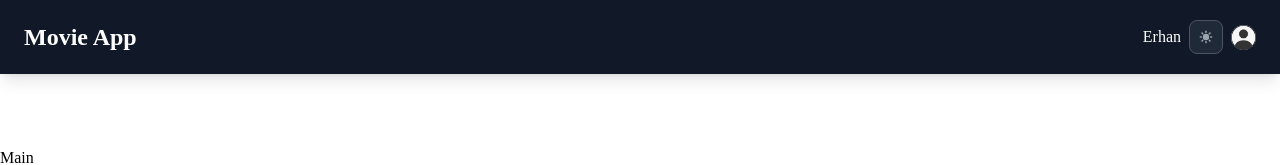
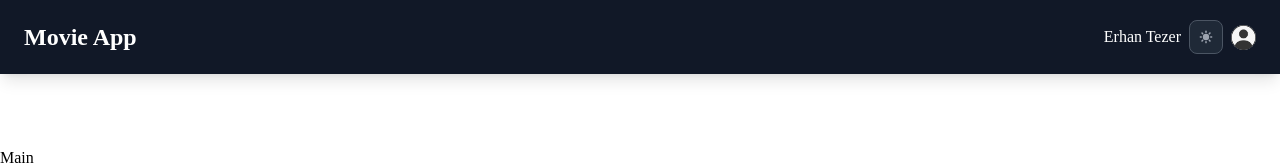
Before and after one commit to erhantezer/movie-app-firebase-tailwind-context, a React (Create React App) app: page / in a window 1280 px wide. Shown: the top 165 px of the page. Built offline with nearby package versions, Linux system fonts and the light colour scheme; what tw-elements would draw is missing.

Commit message:
updated navbar login and context

```diff
--- a/src/components/Navbar.jsx
+++ b/src/components/Navbar.jsx
@@ -4,6 +4,14 @@ import avatar from "../assets/icons/avatar.png";
 import Switch from './Switch';
 
 const Navbar = () => {
+
+ //* with custom hook
+  // const { currentUser } = useAuthContext();
+
+  const currentUser = { displayName: "erhan tezer" };
+  // const currentUser = false;
+
+
   return (
     <>
       <nav className="w-full flex flex-wrap items-center justify-between py-5 bg-white dark:bg-gray-900 dark:text-white shadow-lg navbar navbar-expand-lg fixed-top">
@@ -13,9 +21,10 @@ const Navbar = () => {
           </Link>
 
           <div className="flex items-center relative">
-            {/* Icon */}
 
-              <h5 className="mr-2 capitalize">Erhan</h5>
+            {currentUser &&
+              <h5 className="mr-2 capitalize">{currentUser?.displayName}</h5>
+            }
 
             <Switch/>
             <div className="dropdown relative">
--- a/src/context/AuthContextProvider.jsx
+++ b/src/context/AuthContextProvider.jsx
@@ -3,6 +3,11 @@ import React, { createContext, useState } from 'react'
 
 
 export const AuthContext = createContext();
+//* with custom hook
+// export const useAuthContext = () => {
+//   return useContext(AuthContext);
+// };
+
 
 const AuthContextProvider = ({children}) => {
 const [currentUser, setCurrentUser] = useState(false);
--- a/src/pages/Login.jsx
+++ b/src/pages/Login.jsx
@@ -3,6 +3,9 @@ import { Link } from 'react-router-dom'
 import GoogleIcon from '../assets/icons/GoogleIcon'
 
 const Login = () => {
+
+
+
   return (
     <div className="flex justify-center">
     <div className="form-image hidden md:block">
```
